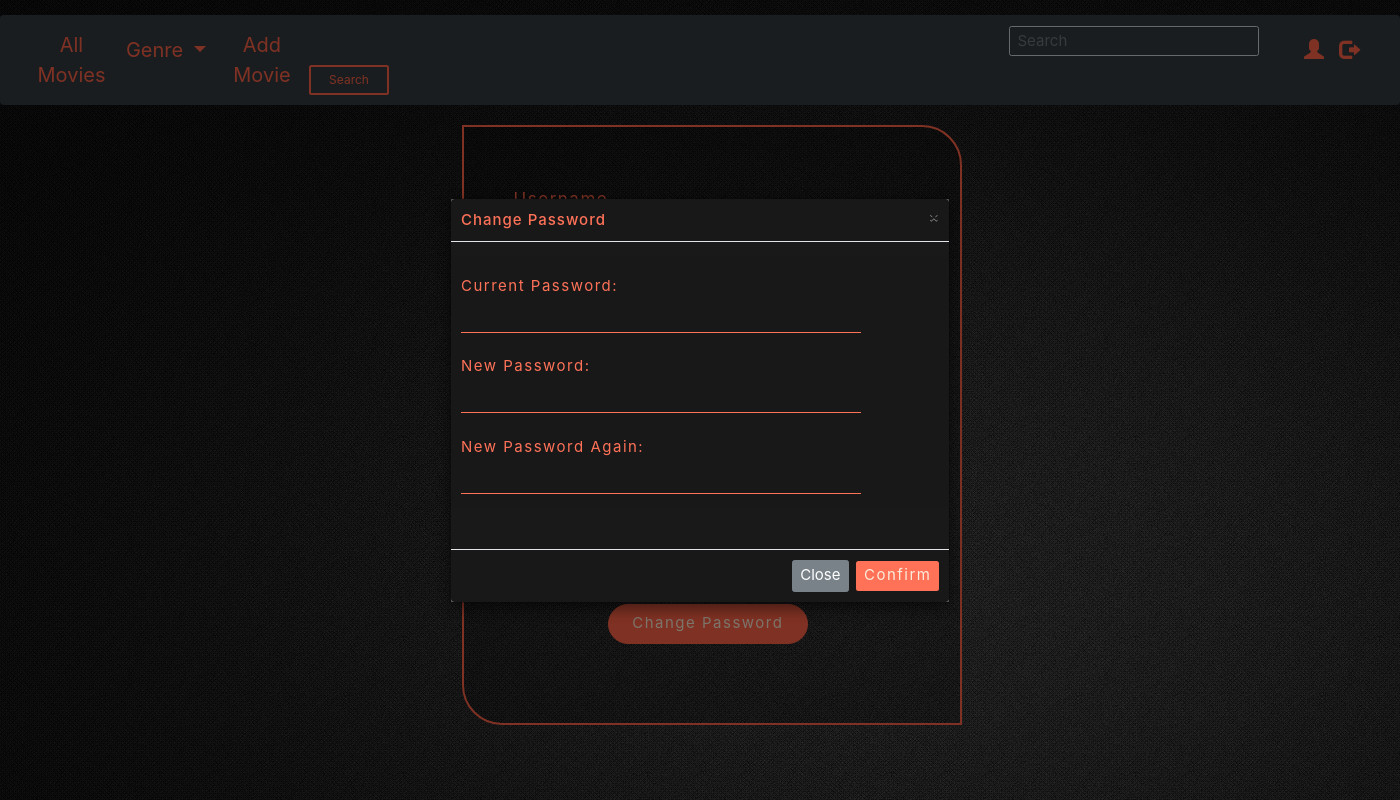
After one commit to jesdin/Movie-Review-System, a PHP site: page /Movie-Review-System/pages/userDetails.php in a window 1400 px wide, after a click on "Change Password". The commit adds this page. Run offline with PHP 8.4, Linux system fonts and the light colour scheme; some libraries are stand-ins or nearby versions.

Commit message:
user details page with change password modal

```diff
--- a/pages/navigationBar.php
+++ b/pages/navigationBar.php
@@ -155,7 +155,7 @@
             </form>
 
         <p>
-        <button type="button" class="btn btn-default btn-sm" id="user">
+        <button type="button" class="btn btn-default btn-sm" id="user" onclick="location.href='userDetails.php'">
         <span class="glyphicon glyphicon-user"></span>
         </button>
          </p>
--- /dev/null
+++ b/pages/userDetails.php
@@ -0,0 +1,200 @@
+<!doctype html>
+
+<html>
+
+    <head>
+        <title>MOVIES</title>
+        <script src="https://ajax.googleapis.com/ajax/libs/jquery/2.1.1/jquery.min.js"></script>
+        <link rel="stylesheet" href="https://stackpath.bootstrapcdn.com/bootstrap/4.3.1/css/bootstrap.min.css" integrity="sha384-ggOyR0iXCbMQv3Xipma34MD+dH/1fQ784/j6cY/iJTQUOhcWr7x9JvoRxT2MZw1T" crossorigin="anonymous">
+        <script src="https://code.jquery.com/jquery-3.3.1.slim.min.js" integrity="sha384-q8i/X+965DzO0rT7abK41JStQIAqVgRVzpbzo5smXKp4YfRvH+8abtTE1Pi6jizo" crossorigin="anonymous"></script>
+        <script src="https://cdnjs.cloudflare.com/ajax/libs/popper.js/1.14.7/umd/popper.min.js" integrity="sha384-UO2eT0CpHqdSJQ6hJty5KVphtPhzWj9WO1clHTMGa3JDZwrnQq4sF86dIHNDz0W1" crossorigin="anonymous"></script>
+        <script src="https://stackpath.bootstrapcdn.com/bootstrap/4.3.1/js/bootstrap.min.js" integrity="sha384-JjSmVgyd0p3pXB1rRibZUAYoIIy6OrQ6VrjIEaFf/nJGzIxFDsf4x0xIM+B07jRM" crossorigin="anonymous"></script>
+        <style>
+            #navbarDropdown{
+                margin-top: 0.35%;
+            }
+
+            .div1{
+                height: 600px;
+                width:  500px;
+                border: solid tomato 2px;
+                margin-left: 33%;
+                border-radius: 0px 40px 0px 40px;
+                background: rgba(0, 0, 0, 0.2);
+            }
+
+            .a1{
+                color: tomato;
+                font-size: 17px;
+                letter-spacing: 1.5px;
+                margin-top: 12%;
+                margin-left: 10%;
+
+            }
+
+            .p1{
+                color: tomato;
+                font-size: 17px;
+                letter-spacing: 1.5px;
+                margin-top: 5%;
+                margin-left: 10%;
+            }
+
+            .p2{
+                color: tomato;
+                font-size: 15px;
+                letter-spacing: 1.5px;
+
+            }
+            .input1{
+                background: transparent;
+                color: antiquewhite;
+                font-size: 15px;
+                border: none;
+                border-bottom: solid tomato 1.5px;
+                width: 400px;
+            }
+
+            .input1:focus{
+                outline: none;
+                border-bottom: solid chartreuse 1.5px;
+            }
+
+            .input{
+                background: transparent;
+                color: antiquewhite;
+                font-size: 15px;
+                border: none;
+                border-bottom: solid tomato 2px;
+                margin-left: 10%;
+                width: 400px;
+            }
+
+            .input:hover{
+                border-bottom: solid chartreuse 2px;
+            }
+
+            #changePass{
+                border: solid tomato 1.5px;
+                background: tomato;
+                color: antiquewhite;
+                outline: none;
+                border-radius: 30px;
+                font-size: 15px;
+                width: 200px;
+                height: 40px;
+                margin-top: 7%;
+                margin-left: 29%;
+                letter-spacing: 1.5px;
+            }
+
+            #changePass:hover{
+                opacity: 0.9;
+            }
+
+            .modal-header{
+                background: black;
+                opacity: 0.9;
+                border: none;
+                border-bottom: solid tomato 3px;
+                color: tomato;
+                letter-spacing: 1px;
+                font-size: 15px;
+            }
+
+            .modal-body{
+                background: black;
+                opacity: 0.9;
+                border: none;
+                /* border-bottom: solid tomato 3px;
+                border-top: solid tomato 3px; */
+                color: tomato;
+                letter-spacing: 1px;
+                font-size: 15px;
+                outline: none;
+            }
+
+            .modal-footer{
+                background: black;
+                opacity: 0.9;
+                color: tomato;
+                letter-spacing: 1px;
+                font-size: 15px;
+            }
+
+            .modal-title{
+                font-size: 15px;
+                align: center;
+            }
+
+            #confirm{
+                background: tomato;
+                color: antiquewhite;
+                font-size: 15px;
+                letter-spacing: 1.5px;
+                border: none;
+            }
+
+            #close{
+                font-size: 15px;
+            }
+
+        </style>
+        </head>
+
+        <body background="../images/background.jpg">
+
+            <?php
+                require('MoviesRepository.php');
+                include('navigationBar.php');
+            ?>
+
+            <div class="div1">
+            <p class=a1>Username</p>
+            <input  id="username" name="username" class=input type=text  autocomplete=off disabled>
+            <br><br>
+            <p class=p1>First Name</p>
+            <input  id="firstName" name="firstName" class=input type=text autocomplete=off disabled>
+            <br><br>
+            <p class=p1>Last Name</p>
+            <input  id="lastName" name="lastName" class=input type=text autocomplete=off disabled>
+            <br><br>
+            <p class=p1>Email id</p>
+            <input  id="emailId" name="emailId" class=input type=text autocomplete=off disabled>
+            <br><br>
+            <button id="changePass" type="submit" class="btn btn-primary" data-toggle="modal" data-target="#exampleModalCenter">Change Password</button>
+
+                <!-- Modal -->
+                <div class="modal fade" id="exampleModalCenter" tabindex="-1" role="dialog" aria-labelledby="exampleModalCenterTitle" aria-hidden="true">
+                <div class="modal-dialog modal-dialog-centered" role="document">
+                    <div class="modal-content">
+                    <div class="modal-header">
+                        <h5 class="modal-title" id="exampleModalCenterTitle">Change Password</h5>
+                        <button type="button" class="close" data-dismiss="modal" aria-label="Close">
+                        <span aria-hidden="true">&times;</span>
+                        </button>
+                    </div>
+                    <div class="modal-body">
+                    <br>
+                       <p class=p2>Current Password:</p>
+                       <input  id="currentPass" name="currentPass" class=input1 type=text autocomplete=off ><br><br>
+
+                       <p class=p2>New Password:</p>
+                       <input  id="newPass" name="newPass" class=input1 type=text autocomplete=off ><br><br>
+
+                       <p class=p2>New Password Again:</p>
+                       <input  id="confirmNewPass" name="confirmNewPass" class=input1 type=text autocomplete=off ><br><br><br>
+                    </div>
+                    <div class="modal-footer">
+                        <button id=close type="button" class="btn btn-secondary" data-dismiss="modal">Close</button>
+                        <button type="button" id=confirm class="btn btn-primary">Confirm</button>
+                    </div>
+                    </div>
+                </div>
+                </div>
+
+            </div>
+
+        </body>
+
+    </html>
```
